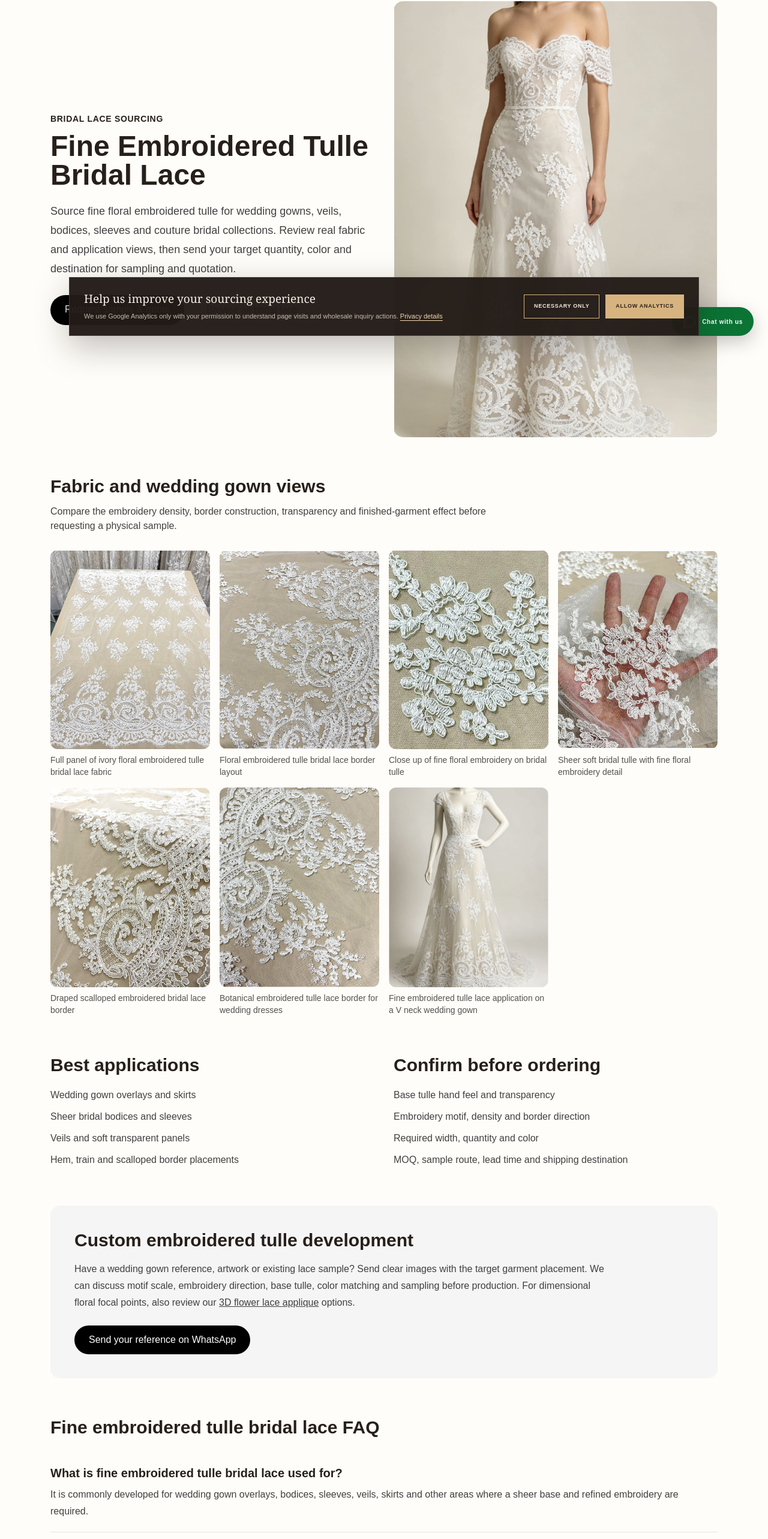
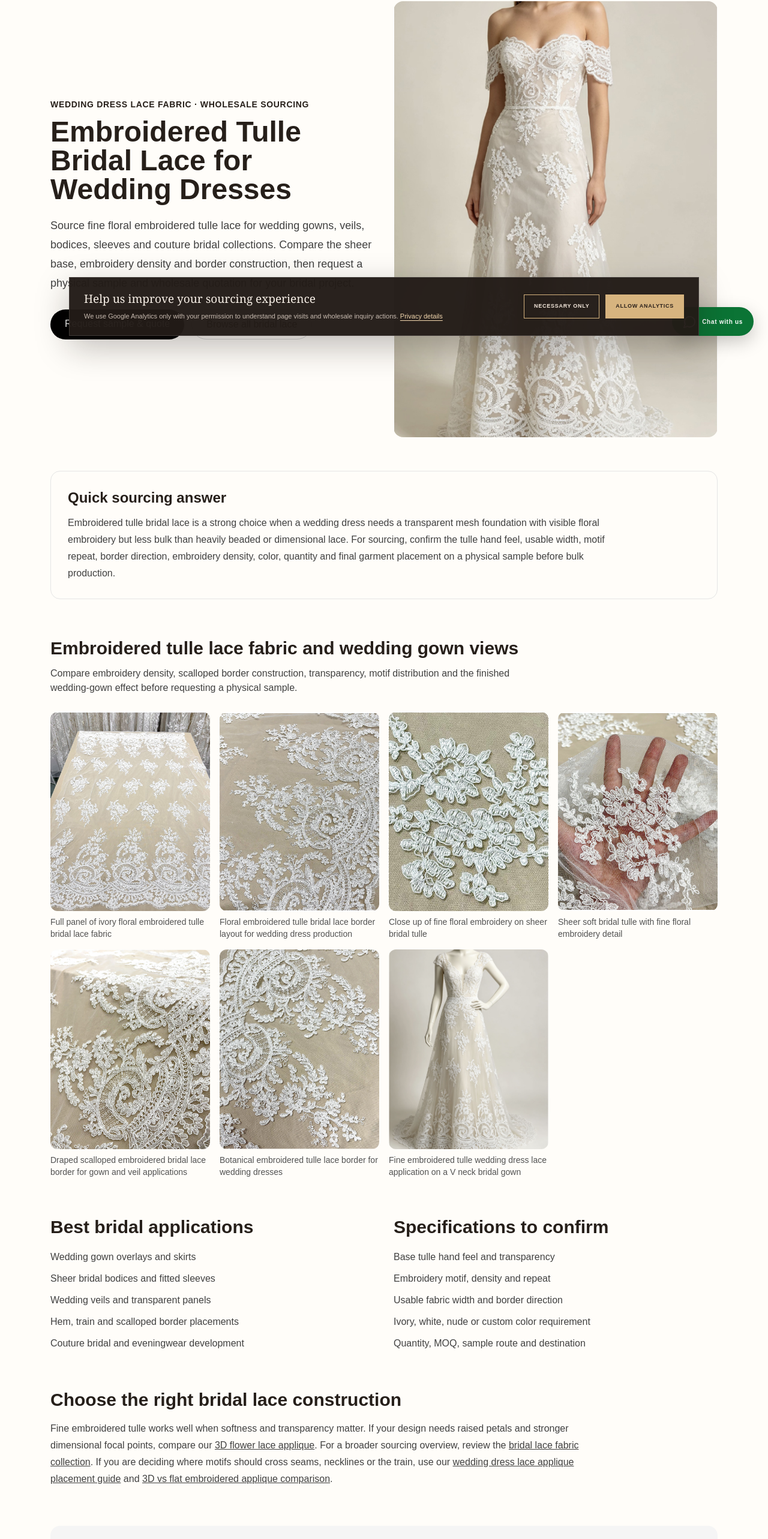
Before and after one commit to linxingwei/lace-b2b-site, a Next.js app: page /bridal-lace/embroidered-tulle in a window 1280 px wide. Shown: the part 216-2782 px from the top of the page at 60% size. Built offline with nearby package versions, Linux system fonts and the light colour scheme; no server answers.

Commit message:
Strengthen embroidered tulle bridal lace SEO and conversion

```diff
--- a/app/bridal-lace/embroidered-tulle/page.tsx
+++ b/app/bridal-lace/embroidered-tulle/page.tsx
@@ -7,12 +7,13 @@ const path = "/bridal-lace/embroidered-tulle";
 const whatsapp = "https://wa.me/8615767956637?text=Hello%20VELORACE%20LACE%2C%20I%20am%20interested%20in%20Fine%20Embroidered%20Tulle%20Bridal%20Lace.%20Please%20confirm%20available%20designs%2C%20MOQ%2C%20sample%20options%2C%20width%20and%20shipping%20to%20my%20country.";
 
 export const metadata: Metadata = {
-  title: "Fine Embroidered Tulle Bridal Lace Supplier | VELORACE LACE",
-  description: "Source fine embroidered tulle bridal lace for wedding gowns, veils, sleeves and bodices. Review real fabric details and request MOQ, samples, custom color and shipping.",
+  title: "Embroidered Tulle Bridal Lace Supplier | Wedding Dress Lace",
+  description: "Source fine embroidered tulle bridal lace for wedding gowns, veils, bodices and sleeves. Review fabric details and request MOQ, samples, custom colors and worldwide shipping.",
+  keywords: ["embroidered tulle bridal lace", "wedding dress lace fabric", "fine embroidered tulle lace", "ivory bridal lace", "bridal lace supplier", "wedding gown lace supplier"],
   alternates: { canonical: path },
   openGraph: {
-    title: "Fine Embroidered Tulle Bridal Lace | VELORACE LACE",
-    description: "Fine floral embroidered tulle for wedding gowns and bridal collections. Request samples, specifications and a wholesale quote.",
+    title: "Embroidered Tulle Bridal Lace Supplier | VELORACE LACE",
+    description: "Fine floral embroidered tulle for wedding gowns, veils and bridal collections. Request a physical sample, specifications and wholesale quotation.",
     url: path,
     type: "website",
     images: [{ url: "/products/fine-embroidered-tulle/off-shoulder-wedding-gown.png", width: 550, height: 740, alt: "Fine embroidered tulle bridal lace used on an off shoulder wedding gown" }],
@@ -22,19 +23,21 @@ export const metadata: Metadata = {
 const gallery = [
   ["/products/fine-embroidered-tulle/off-shoulder-wedding-gown.png", "Fine embroidered tulle bridal lace on an off shoulder wedding gown"],
   ["/products/fine-embroidered-tulle/full-fabric-panel.png", "Full panel of ivory floral embroidered tulle bridal lace fabric"],
-  ["/products/fine-embroidered-tulle/floral-border-layout.png", "Floral embroidered tulle bridal lace border layout"],
-  ["/products/fine-embroidered-tulle/floral-embroidery-detail.png", "Close up of fine floral embroidery on bridal tulle"],
+  ["/products/fine-embroidered-tulle/floral-border-layout.png", "Floral embroidered tulle bridal lace border layout for wedding dress production"],
+  ["/products/fine-embroidered-tulle/floral-embroidery-detail.png", "Close up of fine floral embroidery on sheer bridal tulle"],
   ["/products/fine-embroidered-tulle/sheer-tulle-hand-detail.png", "Sheer soft bridal tulle with fine floral embroidery detail"],
-  ["/products/fine-embroidered-tulle/draped-scalloped-border.png", "Draped scalloped embroidered bridal lace border"],
+  ["/products/fine-embroidered-tulle/draped-scalloped-border.png", "Draped scalloped embroidered bridal lace border for gown and veil applications"],
   ["/products/fine-embroidered-tulle/botanical-border-detail.png", "Botanical embroidered tulle lace border for wedding dresses"],
-  ["/products/fine-embroidered-tulle/v-neck-wedding-gown.png", "Fine embroidered tulle lace application on a V neck wedding gown"],
+  ["/products/fine-embroidered-tulle/v-neck-wedding-gown.png", "Fine embroidered tulle wedding dress lace application on a V neck bridal gown"],
 ] as const;
 
 const faqs = [
-  ["What is fine embroidered tulle bridal lace used for?", "It is commonly developed for wedding gown overlays, bodices, sleeves, veils, skirts and other areas where a sheer base and refined embroidery are required."],
-  ["Can I request a physical sample before bulk production?", "Yes. Send your reference, required application and destination. We can confirm the suitable sample route before bulk production."],
-  ["Can the embroidery color or motif be customized?", "Custom color and motif development can be discussed from your reference artwork or garment concept. MOQ and development requirements depend on the construction."],
-  ["What information should I send for a quote?", "Send the target use, required quantity, preferred color, width or size requirement, reference images and delivery country. We will confirm the relevant specifications, MOQ and sampling steps."],
+  ["What is embroidered tulle bridal lace?", "Embroidered tulle bridal lace combines a sheer tulle or mesh foundation with stitched floral or decorative motifs. It is selected when bridal designers need transparency, controlled embroidery density and a lighter visual effect than heavily embellished lace."],
+  ["What is fine embroidered tulle bridal lace used for?", "It is commonly developed for wedding gown overlays, bodices, sleeves, veils, skirts, trains and border placements where a sheer base and refined embroidery are required."],
+  ["Can I request a physical sample before bulk production?", "Yes. Send your reference, required application, approximate quantity and destination. We can confirm the suitable sample route before bulk production."],
+  ["Can the embroidery color or motif be customized?", "Custom ivory tones, thread colors, motif scale and motif development can be discussed from your reference artwork or garment concept. MOQ and development requirements depend on the construction."],
+  ["What information should I send for a bridal lace quote?", "Send the target garment use, required quantity, preferred color, width or size requirement, reference images and delivery country. We will confirm the relevant specifications, MOQ and sampling steps."],
+  ["Do you ship embroidered bridal lace internationally?", "Yes. International shipping can be coordinated after the product construction, quantity and destination are confirmed. Buyers in the United States, UAE, Saudi Arabia, Kuwait, Qatar, Europe, Canada and Australia can request shipping options with their quotation."],
 ] as const;
 
 export default function EmbroideredTullePage() {
@@ -42,9 +45,10 @@ export default function EmbroideredTullePage() {
     { "@context": "https://schema.org", "@type": "BreadcrumbList", itemListElement: [
       { "@type": "ListItem", position: 1, name: "Home", item: base },
       { "@type": "ListItem", position: 2, name: "Bridal Lace", item: `${base}/bridal-lace` },
-      { "@type": "ListItem", position: 3, name: "Fine Embroidered Tulle Bridal Lace", item: `${base}${path}` },
+      { "@type": "ListItem", position: 3, name: "Embroidered Tulle Bridal Lace", item: `${base}${path}` },
     ]},
     { "@context": "https://schema.org", "@type": "FAQPage", mainEntity: faqs.map(([question, answer]) => ({ "@type": "Question", name: question, acceptedAnswer: { "@type": "Answer", text: answer } })) },
+    { "@context": "https://schema.org", "@type": "Service", name: "Embroidered Tulle Bridal Lace Sourcing and Custom Development", serviceType: "Wholesale bridal lace sourcing and custom embroidered tulle development", provider: { "@type": "Organization", name: "VELORACE LACE", url: base }, areaServed: "Worldwide", url: `${base}${path}`, description: "Wholesale sourcing, sampling and custom development support for fine embroidered tulle bridal lace used in wedding gowns, veils, bodices and sleeves." },
   ];
 
   return <main className="mx-auto max-w-6xl px-5 py-10 md:py-16">
@@ -52,20 +56,28 @@ export default function EmbroideredTullePage() {
     <nav className="mb-6 text-sm text-neutral-600"><Link href="/">Home</Link> / <Link href="/bridal-lace">Bridal Lace</Link> / Embroidered Tulle</nav>
     <section className="grid gap-8 md:grid-cols-2 md:items-center">
       <div>
-        <p className="mb-3 text-sm font-semibold uppercase tracking-wider">Bridal lace sourcing</p>
-        <h1 className="text-4xl font-semibold leading-tight md:text-5xl">Fine Embroidered Tulle Bridal Lace</h1>
-        <p className="mt-5 text-lg leading-8 text-neutral-700">Source fine floral embroidered tulle for wedding gowns, veils, bodices, sleeves and couture bridal collections. Review real fabric and application views, then send your target quantity, color and destination for sampling and quotation.</p>
+        <p className="mb-3 text-sm font-semibold uppercase tracking-wider">Wedding dress lace fabric · wholesale sourcing</p>
+        <h1 className="text-4xl font-semibold leading-tight md:text-5xl">Embroidered Tulle Bridal Lace for Wedding Dresses</h1>
+        <p className="mt-5 text-lg leading-8 text-neutral-700">Source fine floral embroidered tulle lace for wedding gowns, veils, bodices, sleeves and couture bridal collections. Compare the sheer base, embroidery density and border construction, then request a physical sample and wholesale quotation for your bridal project.</p>
         <div className="mt-7 flex flex-wrap gap-3"><a className="rounded-full bg-black px-6 py-3 text-white" href={whatsapp}>Request sample & quote</a><Link className="rounded-full border border-neutral-300 px-6 py-3" href="/bridal-lace">Browse all bridal lace</Link></div>
       </div>
       <Image className="h-auto w-full rounded-2xl object-cover" src={gallery[0][0]} alt={gallery[0][1]} width={550} height={740} priority sizes="(max-width: 768px) 100vw, 50vw" />
     </section>
 
-    <section className="mt-16"><h2 className="text-3xl font-semibold">Fabric and wedding gown views</h2><p className="mt-3 max-w-3xl text-neutral-700">Compare the embroidery density, border construction, transparency and finished-garment effect before requesting a physical sample.</p><div className="mt-7 grid grid-cols-2 gap-4 md:grid-cols-4">{gallery.slice(1).map(([src, alt]) => <figure key={src}><Image className="aspect-[4/5] w-full rounded-xl object-cover" src={src} alt={alt} width={700} height={875} loading="lazy" sizes="(max-width: 768px) 50vw, 25vw" /><figcaption className="mt-2 text-sm text-neutral-600">{alt}</figcaption></figure>)}</div></section>
+    <section className="mt-14 rounded-2xl border border-neutral-200 p-7"><h2 className="text-2xl font-semibold">Quick sourcing answer</h2><p className="mt-3 max-w-4xl leading-7 text-neutral-700">Embroidered tulle bridal lace is a strong choice when a wedding dress needs a transparent mesh foundation with visible floral embroidery but less bulk than heavily beaded or dimensional lace. For sourcing, confirm the tulle hand feel, usable width, motif repeat, border direction, embroidery density, color, quantity and final garment placement on a physical sample before bulk production.</p></section>
 
-    <section className="mt-16 grid gap-8 md:grid-cols-2"><div><h2 className="text-3xl font-semibold">Best applications</h2><ul className="mt-5 space-y-3 text-neutral-700"><li>Wedding gown overlays and skirts</li><li>Sheer bridal bodices and sleeves</li><li>Veils and soft transparent panels</li><li>Hem, train and scalloped border placements</li></ul></div><div><h2 className="text-3xl font-semibold">Confirm before ordering</h2><ul className="mt-5 space-y-3 text-neutral-700"><li>Base tulle hand feel and transparency</li><li>Embroidery motif, density and border direction</li><li>Required width, quantity and color</li><li>MOQ, sample route, lead time and shipping destination</li></ul></div></section>
+    <section className="mt-16"><h2 className="text-3xl font-semibold">Embroidered tulle lace fabric and wedding gown views</h2><p className="mt-3 max-w-3xl text-neutral-700">Compare embroidery density, scalloped border construction, transparency, motif distribution and the finished wedding-gown effect before requesting a physical sample.</p><div className="mt-7 grid grid-cols-2 gap-4 md:grid-cols-4">{gallery.slice(1).map(([src, alt]) => <figure key={src}><Image className="aspect-[4/5] w-full rounded-xl object-cover" src={src} alt={alt} width={700} height={875} loading="lazy" sizes="(max-width: 768px) 50vw, 25vw" /><figcaption className="mt-2 text-sm text-neutral-600">{alt}</figcaption></figure>)}</div></section>
 
-    <section className="mt-16 rounded-2xl bg-neutral-100 p-7 md:p-10"><h2 className="text-3xl font-semibold">Custom embroidered tulle development</h2><p className="mt-4 max-w-4xl leading-7 text-neutral-700">Have a wedding gown reference, artwork or existing lace sample? Send clear images with the target garment placement. We can discuss motif scale, embroidery direction, base tulle, color matching and sampling before production. For dimensional floral focal points, also review our <Link className="underline" href="/3d-flower-applique">3D flower lace applique</Link> options.</p><a className="mt-6 inline-block rounded-full bg-black px-6 py-3 text-white" href={whatsapp}>Send your reference on WhatsApp</a></section>
+    <section className="mt-16 grid gap-8 md:grid-cols-2"><div><h2 className="text-3xl font-semibold">Best bridal applications</h2><ul className="mt-5 space-y-3 text-neutral-700"><li>Wedding gown overlays and skirts</li><li>Sheer bridal bodices and fitted sleeves</li><li>Wedding veils and transparent panels</li><li>Hem, train and scalloped border placements</li><li>Couture bridal and eveningwear development</li></ul></div><div><h2 className="text-3xl font-semibold">Specifications to confirm</h2><ul className="mt-5 space-y-3 text-neutral-700"><li>Base tulle hand feel and transparency</li><li>Embroidery motif, density and repeat</li><li>Usable fabric width and border direction</li><li>Ivory, white, nude or custom color requirement</li><li>Quantity, MOQ, sample route and destination</li></ul></div></section>
 
-    <section className="mt-16"><h2 className="text-3xl font-semibold">Fine embroidered tulle bridal lace FAQ</h2><div className="mt-6 divide-y">{faqs.map(([q,a]) => <div className="py-5" key={q}><h3 className="text-xl font-semibold">{q}</h3><p className="mt-2 leading-7 text-neutral-700">{a}</p></div>)}</div></section>
+    <section className="mt-16"><h2 className="text-3xl font-semibold">Choose the right bridal lace construction</h2><p className="mt-4 max-w-4xl leading-7 text-neutral-700">Fine embroidered tulle works well when softness and transparency matter. If your design needs raised petals and stronger dimensional focal points, compare our <Link className="underline" href="/3d-flower-applique">3D flower lace applique</Link>. For a broader sourcing overview, review the <Link className="underline" href="/bridal-lace">bridal lace fabric collection</Link>. If you are deciding where motifs should cross seams, necklines or the train, use our <Link className="underline" href="/blog/lace-applique-placement-wedding-dress">wedding dress lace applique placement guide</Link> and <Link className="underline" href="/blog/3d-lace-applique-vs-flat-embroidered-applique">3D vs flat embroidered applique comparison</Link>.</p></section>
+
+    <section className="mt-16 rounded-2xl bg-neutral-100 p-7 md:p-10"><h2 className="text-3xl font-semibold">Custom embroidered tulle development</h2><p className="mt-4 max-w-4xl leading-7 text-neutral-700">Have a wedding gown reference, artwork or existing lace sample? Send clear images with the target garment placement. VELORACE LACE can coordinate motif scale, embroidery direction, base tulle, color matching and sample development through our Guangzhou sourcing network. Final specifications, MOQ, price and production timing are confirmed only after the actual construction and quantity are reviewed.</p><a className="mt-6 inline-block rounded-full bg-black px-6 py-3 text-white" href={whatsapp}>Send your reference on WhatsApp</a></section>
+
+    <section className="mt-16"><h2 className="text-3xl font-semibold">For international bridal brands and dressmakers</h2><p className="mt-4 max-w-4xl leading-7 text-neutral-700">We support bridal designers, wedding dress manufacturers, couture studios and textile buyers sourcing from China. For an efficient quotation, include your destination country or ZIP/postal code, estimated yards or meters, target color, garment application and reference image. Shipping options are reviewed with the actual order rather than estimated from a generic rate.</p></section>
+
+    <section className="mt-16"><h2 className="text-3xl font-semibold">Embroidered tulle bridal lace FAQ</h2><div className="mt-6 divide-y">{faqs.map(([q,a]) => <div className="py-5" key={q}><h3 className="text-xl font-semibold">{q}</h3><p className="mt-2 leading-7 text-neutral-700">{a}</p></div>)}</div></section>
+
+    <section className="mt-16 rounded-2xl border border-neutral-200 p-7 md:p-10"><p className="text-sm font-semibold uppercase tracking-wider">Wholesale inquiry</p><h2 className="mt-2 text-3xl font-semibold">Send your wedding dress reference for a sourcing review</h2><p className="mt-4 max-w-3xl leading-7 text-neutral-700">Include the lace image, intended gown or veil placement, required quantity, preferred color and delivery country. We will confirm the next sample and quotation steps.</p><a className="mt-6 inline-block rounded-full bg-black px-6 py-3 text-white" href={whatsapp}>Ask about embroidered tulle bridal lace</a></section>
   </main>;
 }
```
